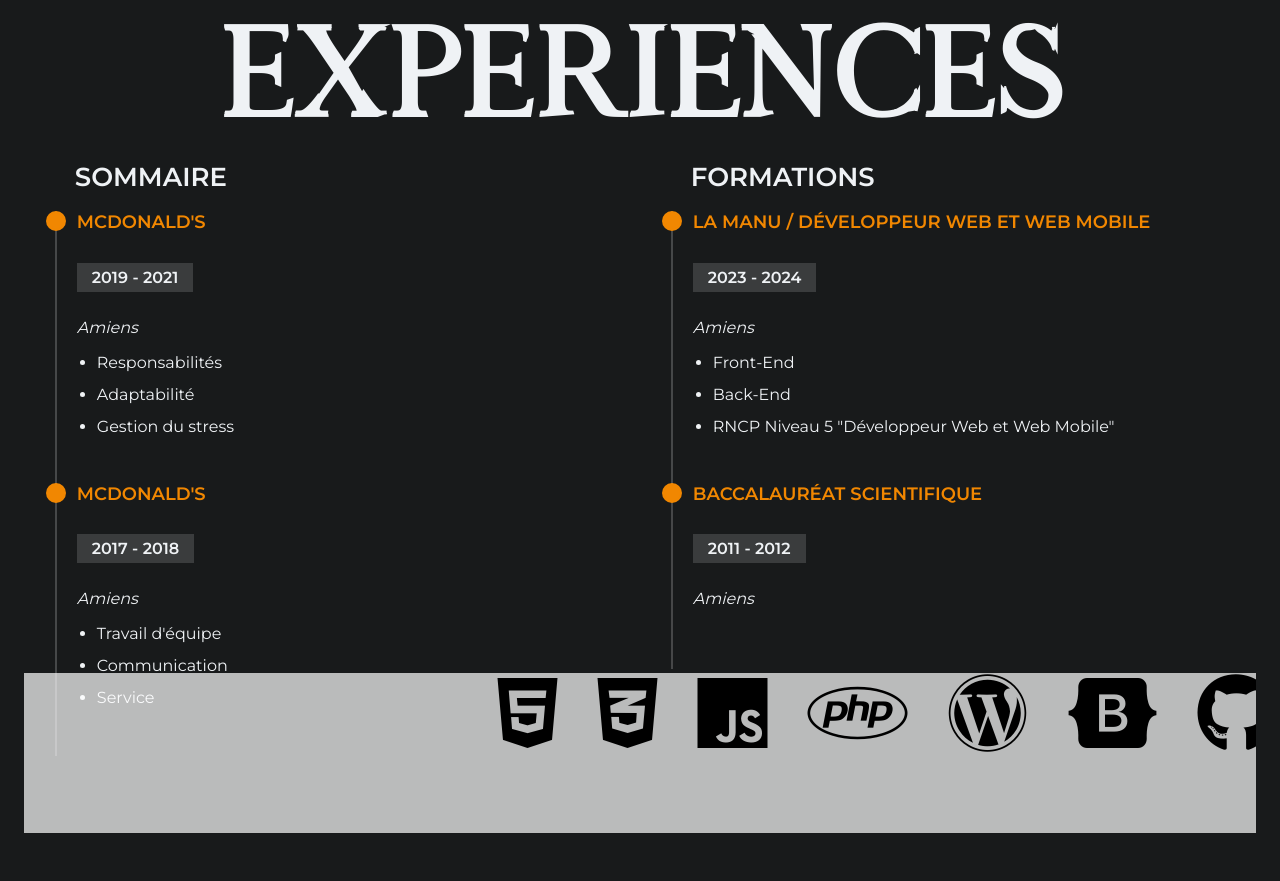
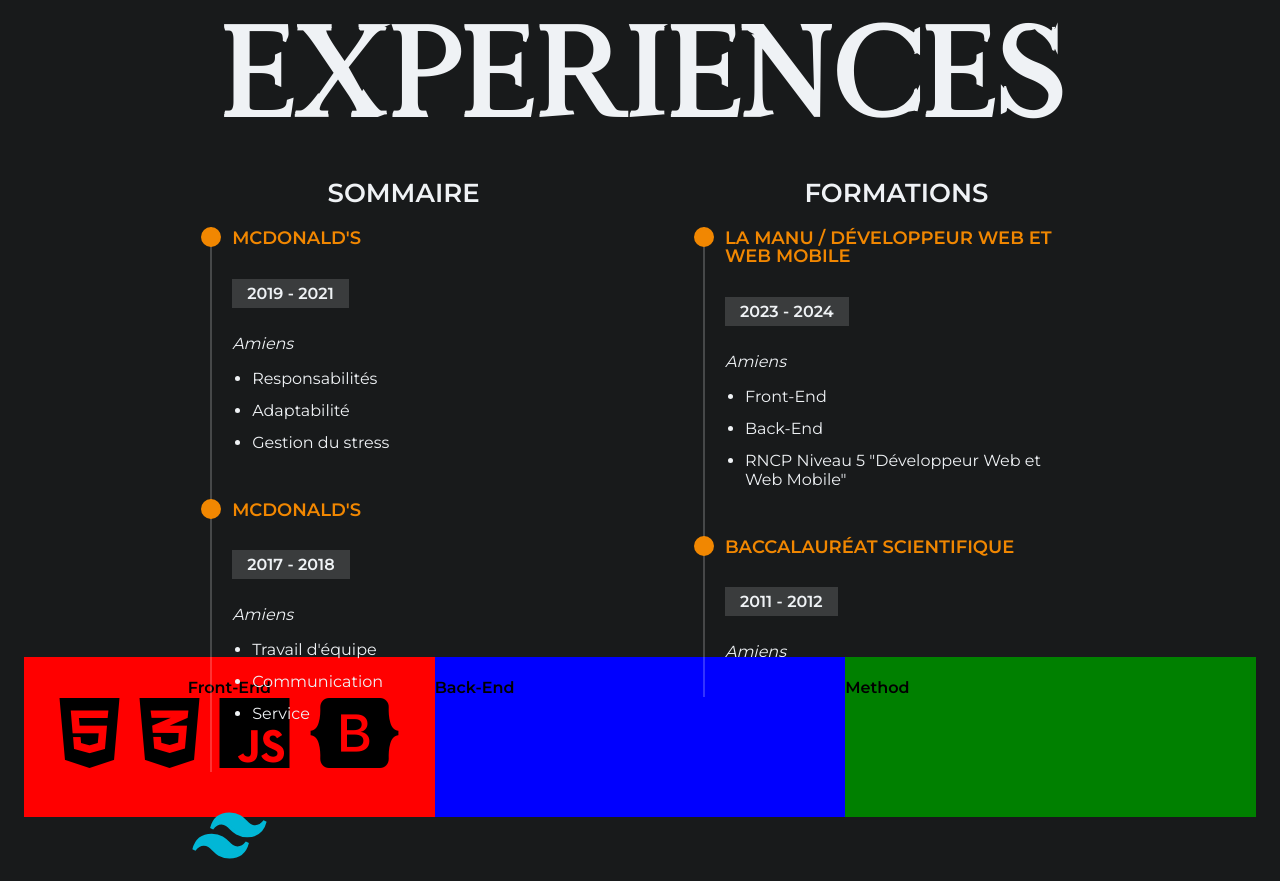
Before and after one commit to Boris-Picard/Boris-Picard, a plain HTML site: page index.html in a window 1280 px wide. Shown: the part 1635-2516 px from the top of the page. Drawn offline with nearby package versions, Linux system fonts and the light colour scheme.

Commit message:
logos in progress

```diff
--- a/index.html
+++ b/index.html
@@ -111,7 +111,27 @@
                     <p><em>Amiens</em></p>
                 </div>
             </div>
-            <div id="logo-slider">
+            <div class="leftColSkills">
+                <div class="leftColTitle">
+                    <h4>Front-End</h4>
+                </div>
+                <i class="fa-brands fa-html5 fa-5x"></i>
+                <i class="fa-brands fa-css3-alt fa-5x"></i>
+                <i class="fa-brands fa-js fa-5x"></i>
+                <i class="fa-brands fa-bootstrap fa-5x"></i>
+                <img src="/public/assets/img/tailwind-css-svgrepo-com.svg" alt="Tailwind">
+            </div>
+            <div class="middleColSkills">
+                <div class="middleColTitle">
+                    <h4>Back-End</h4>
+                </div>
+            </div>
+            <div class="rightColSkills">
+                <div class="rightColTitle">
+                    <h4>Method</h4>
+                </div>
+            </div>
+            <!-- <div id="logo-slider">
                 <div class="slider">
                     <div class="slide"><i class="fa-brands fa-html5 fa-5x"></i></div>
                     <div class="slide"><i class="fa-brands fa-css3-alt fa-5x"></i></div>
@@ -124,7 +144,7 @@
                     <div class="slide"><img src="/public/assets/img/figma-svgrepo-com.svg" alt="Figma"></div>
                     <div class="slide"><img src="/public/assets/img/tailwind-css-svgrepo-com.svg" alt="Tailwind"></div>
                 </div>
-            </div>
+            </div> -->
         </section>
         <!-- PORTFOLIO -->
         <section class="portfolio" id="portfolio">
--- a/public/assets/css/style.css
+++ b/public/assets/css/style.css
@@ -446,10 +446,11 @@ canvas {
 }
 
 .leftXpDiv {
-    height:66%;
-    width: 50%;
+    height:60%;
+    width: 40%;
     display: flex;
     flex-direction: column;
+    align-items: center;
 }
 
 .leftXpDiv h3 {
@@ -463,10 +464,11 @@ canvas {
 }
 
 .rightXpDiv {
-    height:66%;
-    width: 45%;
+    height:60%;
+    width: 40%;
     display: flex;
     flex-direction: column;
+    align-items: center;
 }
 
 .rightXpDiv h3 {
@@ -485,6 +487,7 @@ canvas {
     border-left: 2px solid rgba(255,255,255,0.2);
     position: relative;
     height: 100%;
+    width: 70%;
 }
 
 .leftXpBorder::before {
@@ -536,6 +539,7 @@ canvas {
     border-left: 2px solid rgba(255,255,255,0.2);
     position: relative;
     height: 100%;
+    width: 70%;
 }
 
 .rightXpBorder::before {
@@ -581,10 +585,46 @@ canvas {
     color: var(--white-color);
 }
 
-#logo-slider {
-    background-color: rgba( 255, 255, 255, 0.7 );
+.leftColSkills {
+    background: red;
+    display: flex;
+    width: 33.33%;
     height: 20%;
+    flex-direction: row;
+    flex-wrap: wrap;
+    justify-content: center;
+    gap: 20px;
+}
+
+.leftColTitle {
+    display: flex;
+    justify-content: center;
     width: 100%;
+    height: 10%;
+}
+
+.leftColSkills img {
+    width: 85px;
+    height: 85px;
+}
+
+.middleColSkills{
+    background: blue;
+    display: flex;
+    width: 33.33%;
+    height: 20%;
+}
+
+.rightColSkills {
+    background: green;
+    display: flex;
+    width: 33.33%;
+    height: 20%;
+}
+
+/* #logo-slider {
+    height: 20%;
+    width: 70%;
     overflow: hidden;
     position: relative;
 }
@@ -592,13 +632,13 @@ canvas {
 .slider {
     display: flex;
     white-space: nowrap;
-    animation: slideAnimation 20s linear infinite;
+    animation: slideAnimation 30s linear infinite;
 }
 
 .slide {
     flex-shrink: 0;
     display: inline-block;
-    padding: 0 20px;
+    padding: 0 40px;
     cursor: pointer;
 }
 
@@ -612,16 +652,14 @@ canvas {
         transform: translateX(100%);
     }
     100% {
-        transform: translateX(-100%);
+        transform: translateX(-120%);
     }
-}
-
-
+} */
 
 /* PORTFOLIO SECTION */
 .portfolio {
     height: 100vh;
-    background-color: #181A1B;
+    background-color: #181a1b;
     display: flex;
     align-items: center;
     justify-content: center;
@@ -665,6 +703,7 @@ canvas {
     flex-wrap: wrap;
     flex-direction: row;
     justify-content: center;
+    height: 70%;
 }
 
 #filterable-cards .card {
```
